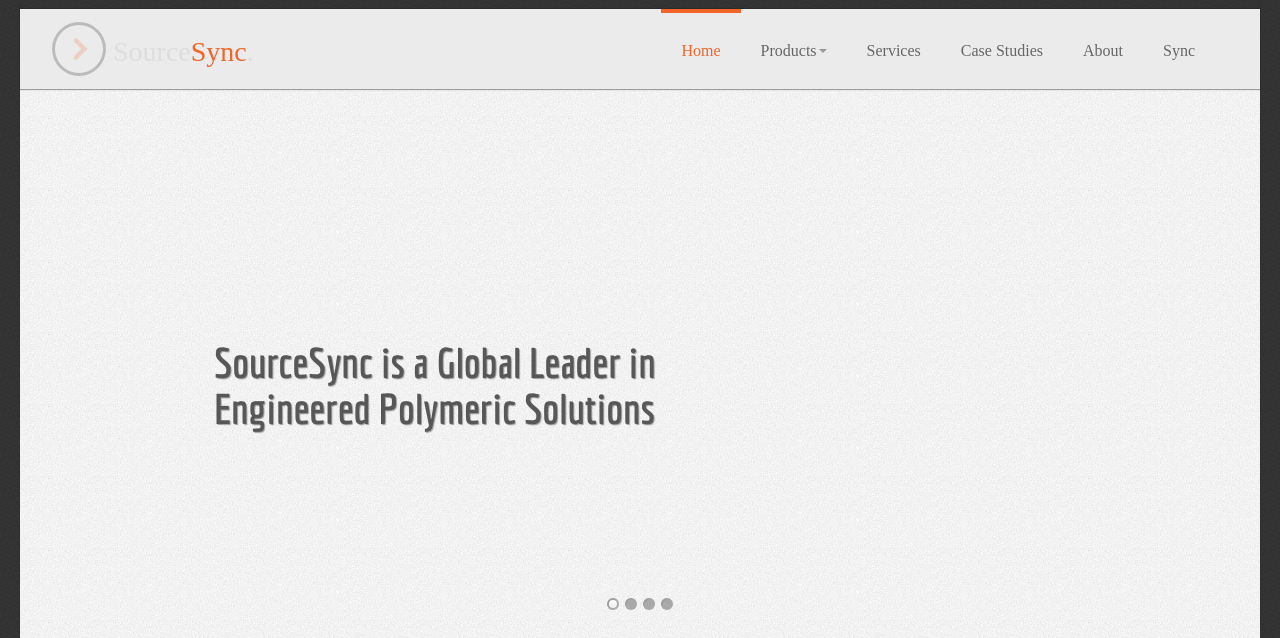
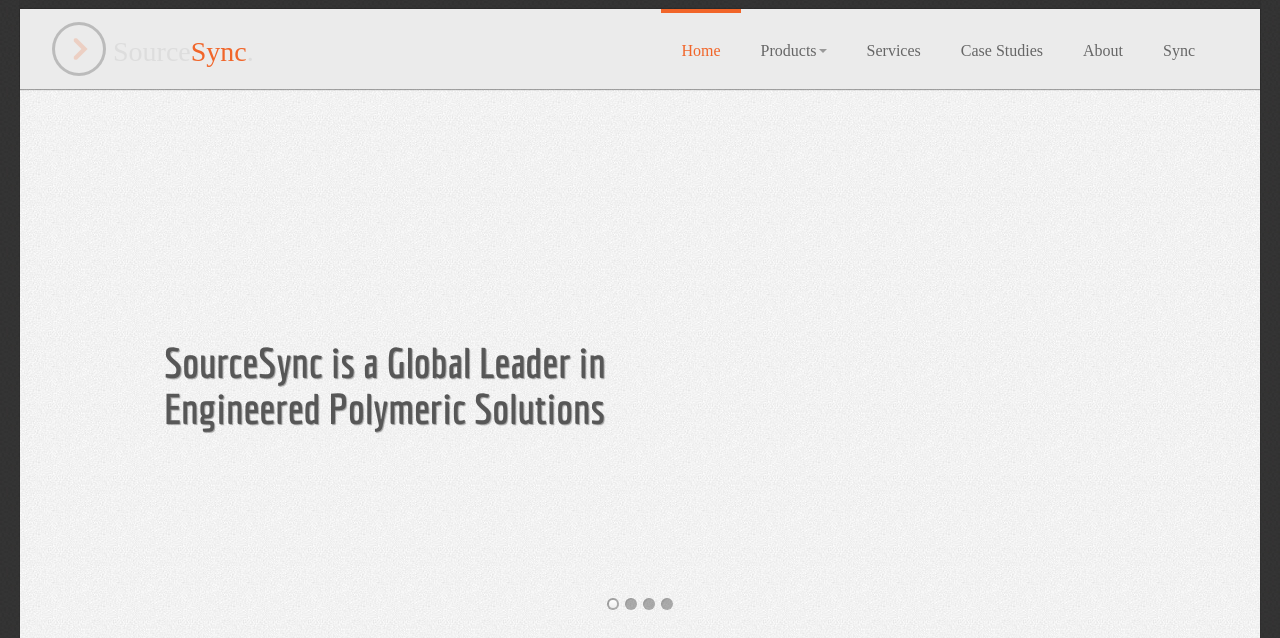
Before and after one commit to wpurd/ss, a PHP site: page /index.html in a window 1280 px wide. Shown: the part 31-669 px from the top of the page. Run offline with PHP 8.4, Linux system fonts and the light colour scheme; some web fonts are replaced.

Commit message:
slider margin

```diff
--- a/css/parallax-slider.css
+++ b/css/parallax-slider.css
@@ -71,7 +71,7 @@
 	font-family: 'Economica', Arial, sans-serif !important;
 	font-weight: 700;
 	padding: 100px 20px;
-	margin-left: 50px;
+	margin-left: 0px;
 	position: absolute;
 	z-index: 5;
 }
```
